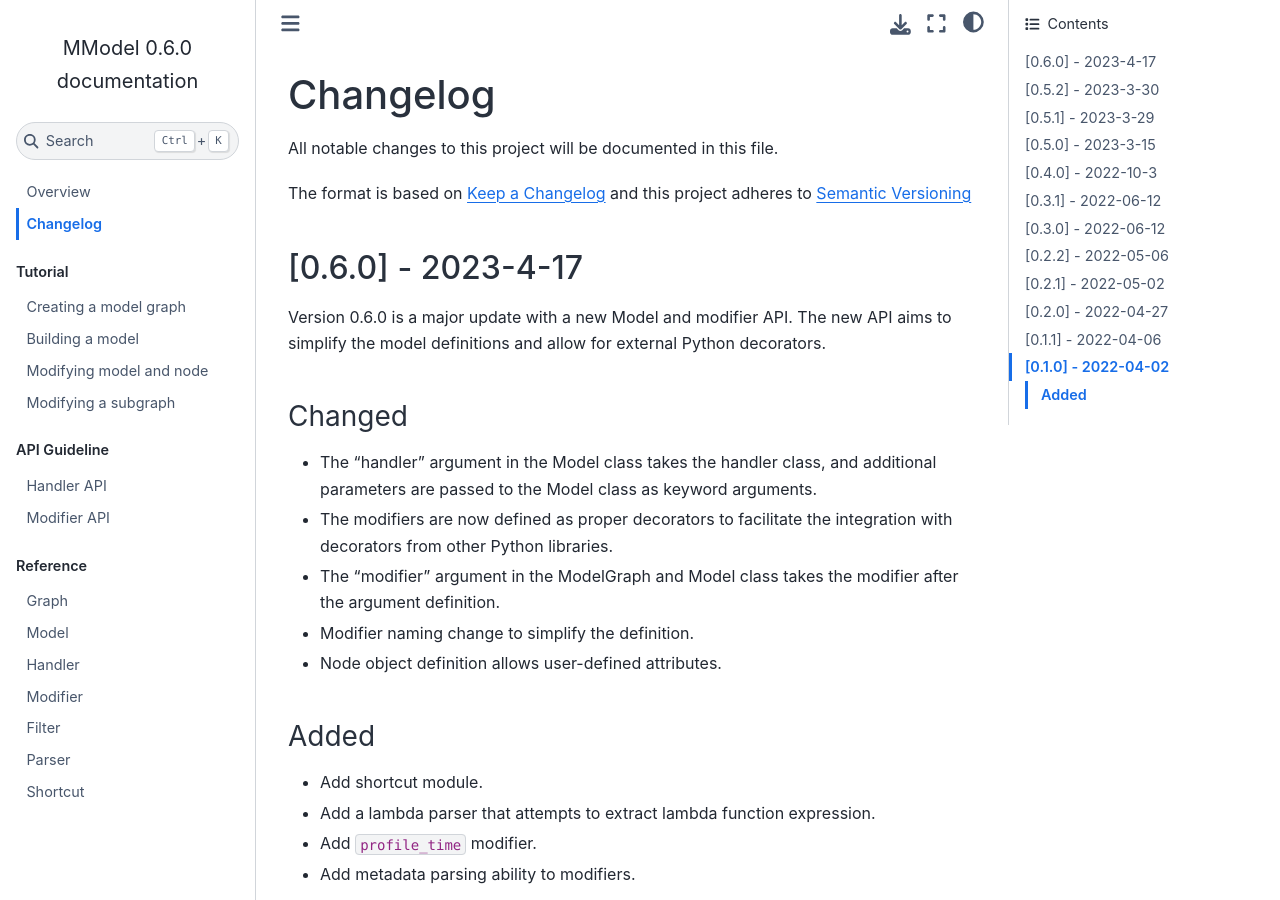
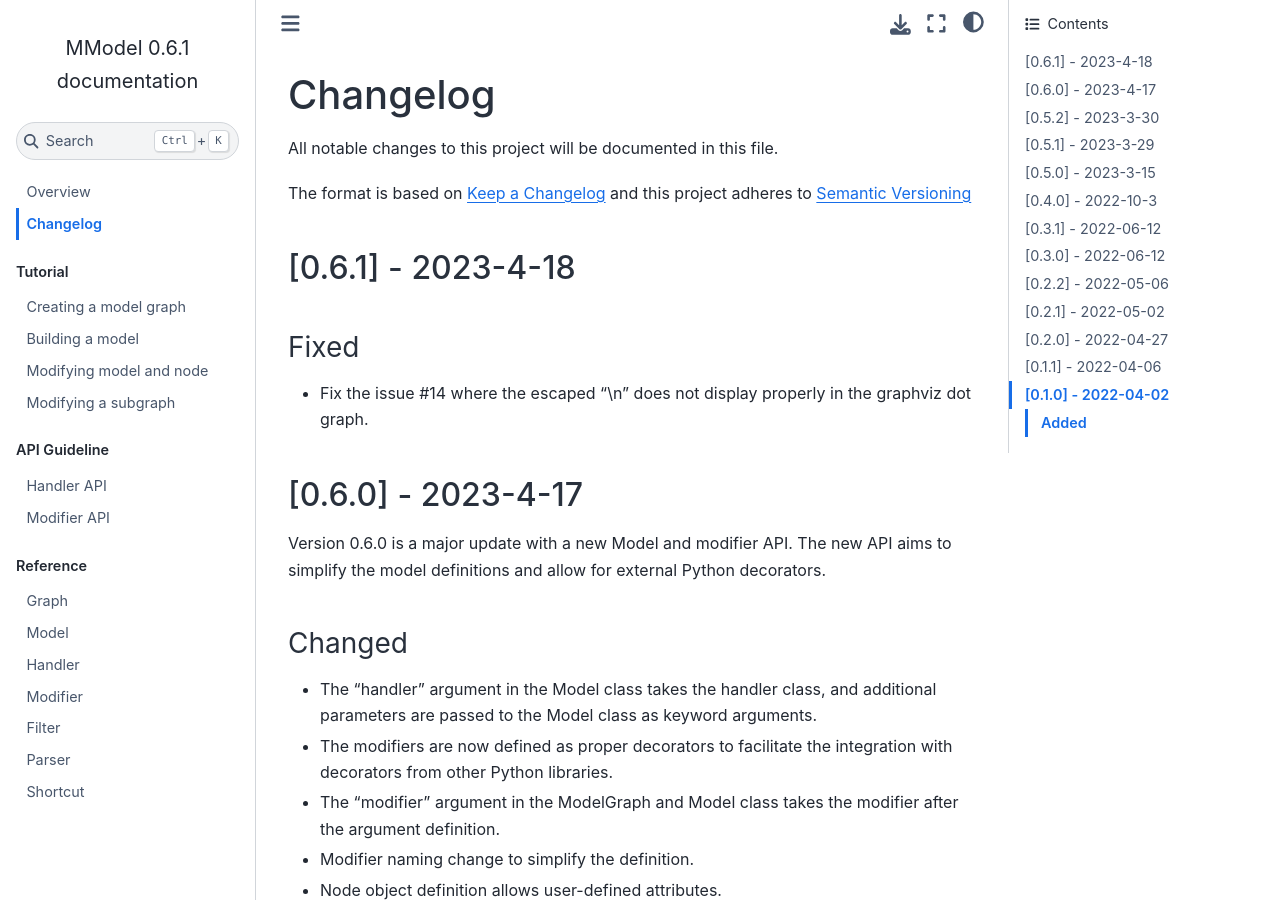
Before and after one commit to Marohn-Group/mmodel, a Sphinx documentation site: the page built from docs/changelog.rst, in a window 1280 px wide and 900 px high. Built offline with Sphinx 7.4.7 and the Sphinx Book theme 1.1.4, drawn with Linux system fonts in a browser that asks for light colours.

Commit message:
Bump version to 0.6.1

```diff
--- a/CHANGELOG.rst
+++ b/CHANGELOG.rst
@@ -6,6 +6,15 @@ The format is based on
 `Keep a Changelog <https://keepachangelog.com/en/1.0.0/>`_
 and this project adheres to
 `Semantic Versioning <https://semver.org/spec/v2.0.0.html>`_
+
+[0.6.1] - 2023-4-18
+-----------------------
+
+Fixed
+^^^^^
+
+- Fix the issue #14 where the escaped "\\n" does not display properly
+  in the graphviz dot graph.
 
 [0.6.0] - 2023-4-17
 -----------------------
--- a/docs/conf.py
+++ b/docs/conf.py
@@ -23,7 +23,7 @@ copyright = '2023, Peter Sun'
 author = 'Peter Sun'
 
 # The full version, including alpha/beta/rc tags
-release = '0.6.0'
+release = '0.6.1'
 
 
 # -- General configuration ---------------------------------------------------
--- a/pyproject.toml
+++ b/pyproject.toml
@@ -1,6 +1,6 @@
 [tool.poetry]
 name = "mmodel"
-version = "0.6.0"
+version = "0.6.1"
 description = "Modular modeling framework for scientific modeling and prototyping."
 readme = "README.rst"
 license = "BSD-3-Clause"
@@ -12,7 +12,7 @@ homepage = "https://peterhs73.github.io/mmodel-docs/"
 documentation = "https://peterhs73.github.io/mmodel-docs/"
 keywords = ["python", "scientific-modeling", "prototyping"]
 classifiers = [
-    "Development Status :: 2 - Pre-Alpha",
+    "Development Status :: 3 - Alpha",
     "Intended Audience :: Developers",
     "Topic :: Scientific/Engineering",
     "Topic :: Software Development :: Libraries :: Python Modules"
```
